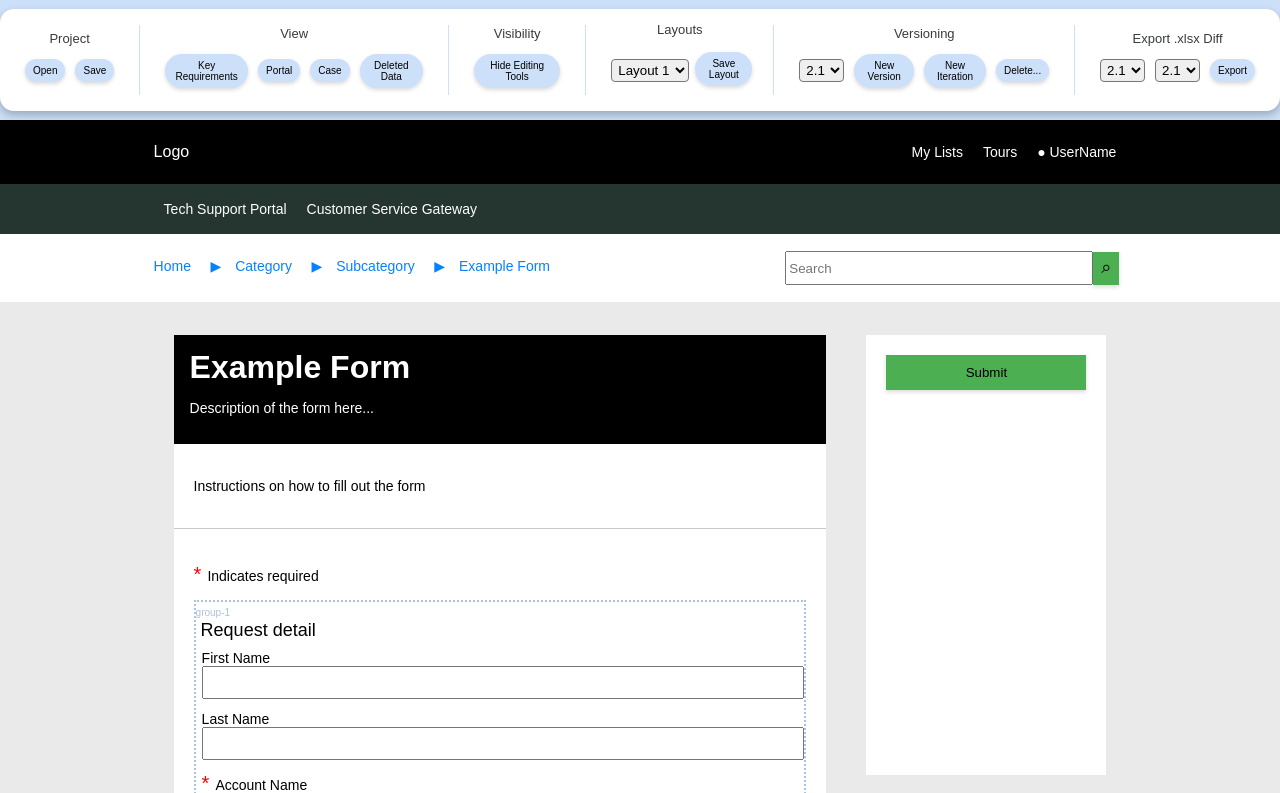
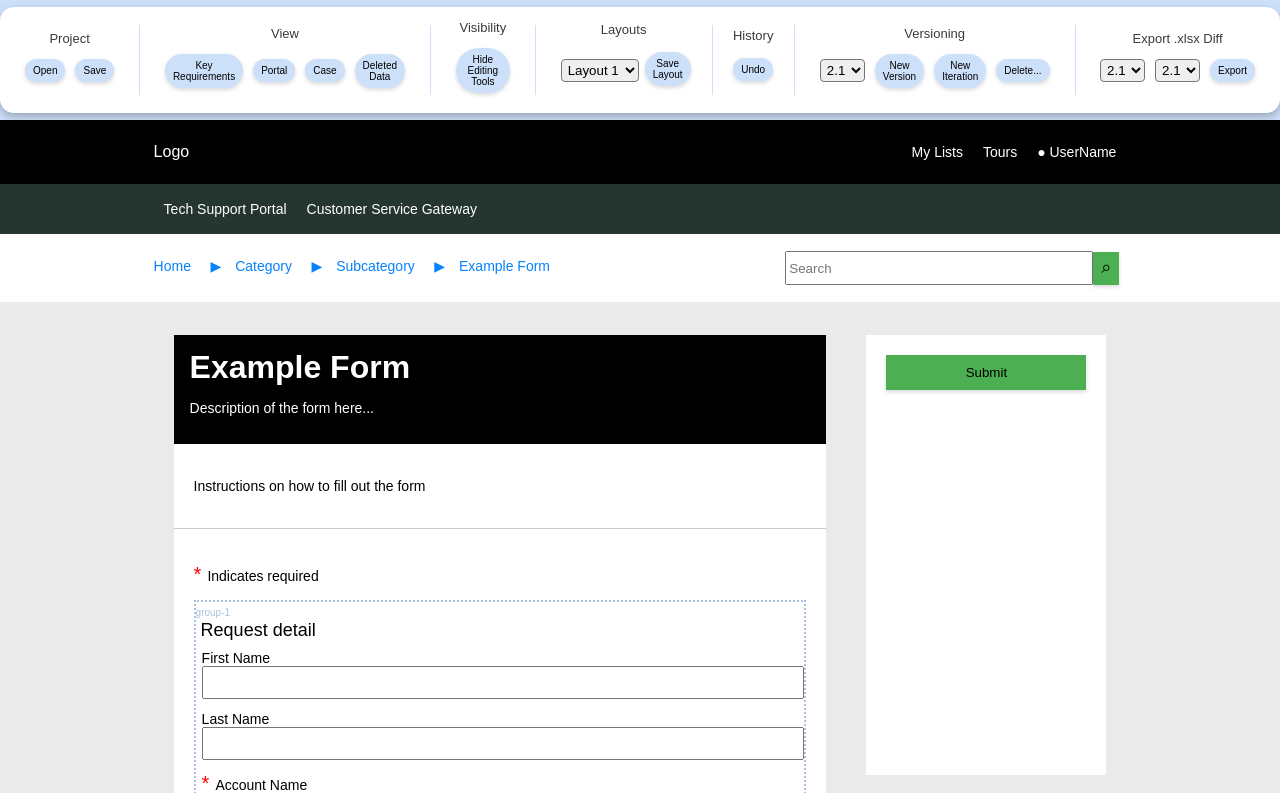
Before and after one commit to mattegan111/snrp-mocker, a React (Create React App) app: page / in a window 1280 px wide. Shown: the top 793 px of the page. Built offline with nearby package versions, Linux system fonts and the light colour scheme.

Commit message:
Add basic undo functionality

```diff
--- a/src/App.js
+++ b/src/App.js
@@ -59,6 +59,8 @@ function App() {
     versionData.version[currentVersion[0]].iteration[currentVersion[1]]
   );
 
+  const [history, setHistory] = useState([]);
+
   const [openEditingSidebar, setOpenEditingSidebar] = useState(false);
   const toggleEditingSidebar = () => {
     setOpenEditingSidebar(!openEditingSidebar);
@@ -102,6 +104,16 @@ function App() {
     });
   }, [data]);
 
+  useEffect(() => {
+    const editingFieldClone = cloneDeep(editingField);
+    if(history.length === 0){
+      setHistory([editingFieldClone]);
+    } else if(history.length > 0){
+      setHistory([...history, editingFieldClone]);
+    }
+  }, [editingField])
+
+
   const isMounted = useRef(false);
   useEffect(() => {
     if (isMounted.current) {
@@ -120,6 +132,8 @@ function App() {
         setData,
         versionData,
         setVersionData,
+        history,
+        setHistory,
         currentVersion,
         setCurrentVersion,
         isCurrentVersion,
@@ -249,13 +263,15 @@ function CaseHeader() {
 
 function TopBar() {
   const {
+    setData,
     versionData,
+    history,
+    setEditingField,
     setVersionData,
     setCurrentVersion,
     isCurrentVersion,
     allVersionsIterations,
     setAllVersionsIterations,
-    setData,
     hideEditingTools,
     setHideEditingTools,
     setViewSelected
@@ -383,6 +399,10 @@ function TopBar() {
     document.getElementById('prj-file-input').click();
   }
 
+  function undo() {
+    setEditingField(history[history.length - 2]);
+  }
+
   return (
     <div className="top-bar">
       <div className="inner-top-bar">
@@ -456,6 +476,18 @@ function TopBar() {
               </select>
               <button className="btn-a-small side-margin-10">
                 Save Layout
+              </button>
+            </div>
+          </div>
+          <div className="vertical-split" />
+          <div className="top-bar-category">
+            <h3>History</h3>
+            <div className="top-bar-buttons">
+              <button
+                className="btn-a-small side-margin-10"
+                onClick={undo}
+              >
+                Undo
               </button>
             </div>
           </div>
```
